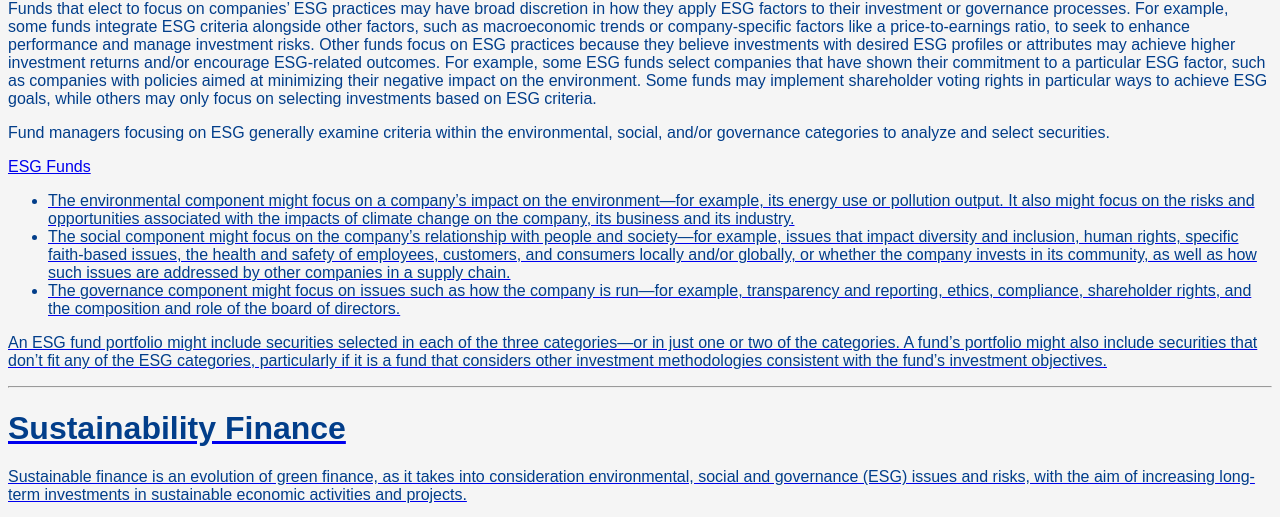
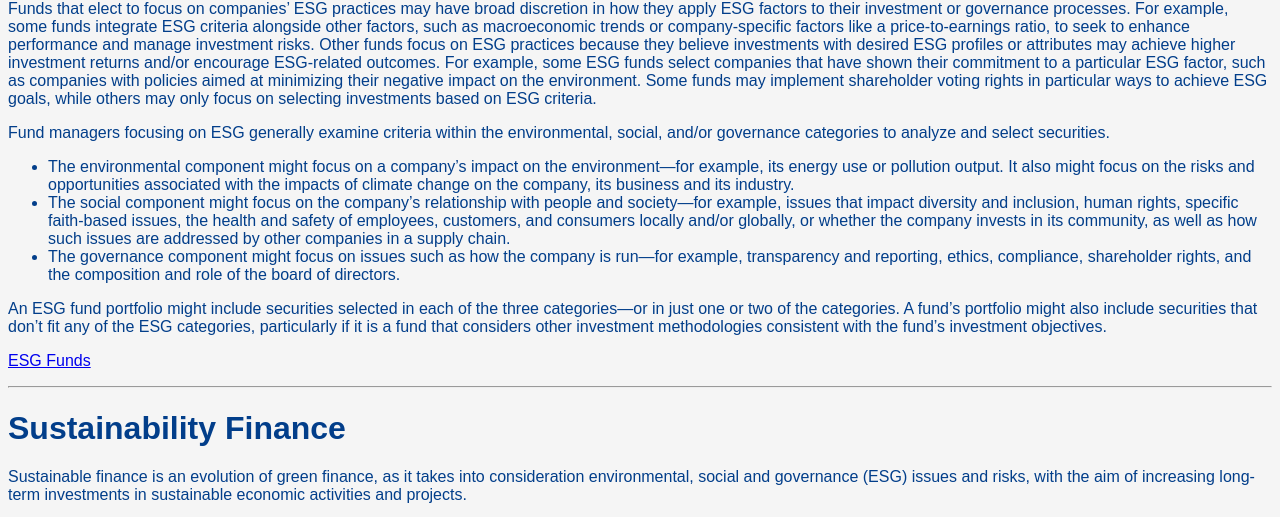
Before and after one commit to esgtrend/esgtrend.github.io, a plain HTML site: page index.html in a window 1280 px wide. Shown: the part 988-1505 px from the top of the page. Drawn offline with Linux system fonts and the light colour scheme.

Commit message:
Update index.html

```diff
--- a/index.html
+++ b/index.html
@@ -71,8 +71,6 @@
         categories to analyze and select securities.</p>
 
 
-    <p><a href="./ESG_funds">ESG Funds</p>
-
 
     <ul>
         <li>The environmental component might focus on a company’s impact on the environment—for example, its energy use
@@ -91,6 +89,10 @@
         the categories. A fund’s portfolio might also include securities that don’t fit any of the ESG categories,
         particularly if it is a fund that considers other investment methodologies consistent with the fund’s investment
         objectives.</p>
+
+    <p><a href="./ESG_funds">ESG Funds</a></p>
+
+
     <hr>
 
     <h1>Sustainability Finance</h1>
```
